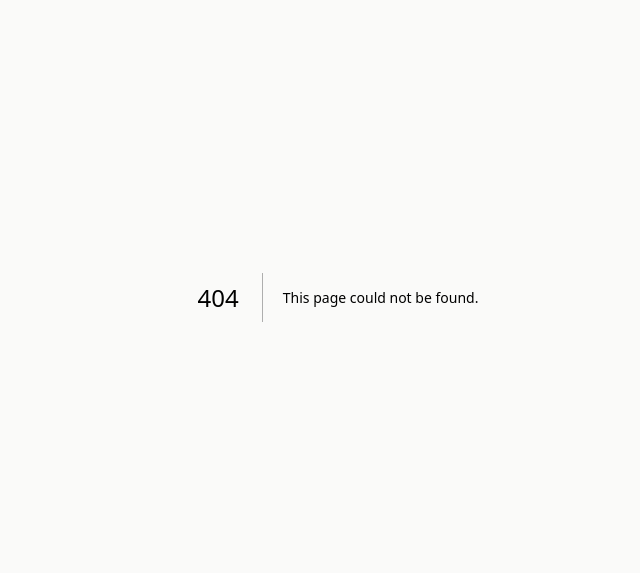
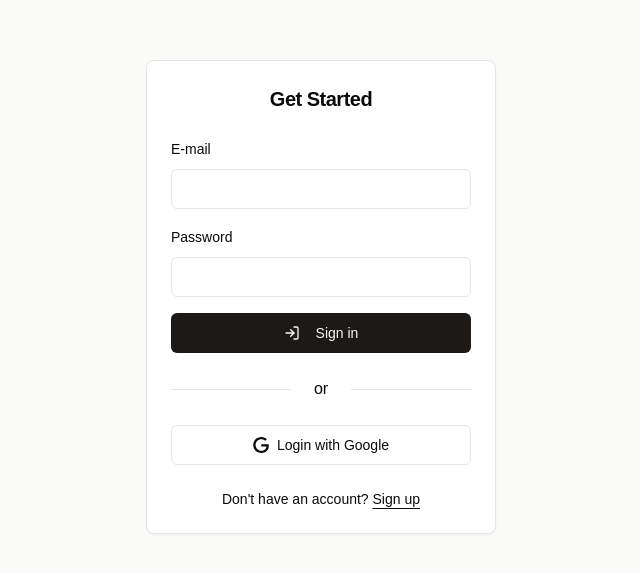
Before and after one commit to xRiku/fit-calendr, a Next.js app: page /auth/signin in a window 1280 px wide. Before the commit this address had no page. Shown: the part 103-676 px from the top of the page, without its empty margins (302-942 px from the left). Built offline with nearby package versions, Linux system fonts and the light colour scheme.

Commit message:
feat: add basic signin page

```diff
--- /dev/null
+++ b/src/app/auth/signin/google-sign-in-button.tsx
@@ -0,0 +1,36 @@
+"use client";
+
+import { Loader2 } from "lucide-react";
+import { useState } from "react";
+
+import { Button } from "@/components/ui/button";
+
+export function GoogleSignInButton() {
+  const [loading, setLoading] = useState(false);
+
+  async function handleSignIn() {
+    setLoading(true);
+  }
+
+  return (
+    <Button
+      variant="outline"
+      type="button"
+      className="w-full"
+      onClick={handleSignIn}
+      disabled={loading}
+    >
+      {loading ? (
+        <Loader2 className="mr-2 h-4 w-4 animate-spin" />
+      ) : (
+        <svg xmlns="http://www.w3.org/2000/svg" viewBox="0 0 24 24">
+          <path
+            d="M12.48 10.92v3.28h7.84c-.24 1.84-.853 3.187-1.787 4.133-1.147 1.147-2.933 2.4-6.053 2.4-4.827 0-8.6-3.893-8.6-8.72s3.773-8.72 8.6-8.72c2.6 0 4.507 1.027 5.907 2.347l2.307-2.307C18.747 1.44 16.133 0 12.48 0 5.867 0 .307 5.387.307 12s5.56 12 12.173 12c3.573 0 6.267-1.173 8.373-3.36 2.16-2.16 2.84-5.213 2.84-7.667 0-.76-.053-1.467-.173-2.053H12.48z"
+            fill="currentColor"
+          />
+        </svg>
+      )}
+      Login with Google
+    </Button>
+  );
+}
--- /dev/null
+++ b/src/app/auth/signin/page.tsx
@@ -0,0 +1,37 @@
+import { Card, CardHeader, CardTitle, CardContent } from "@/components/ui/card";
+
+import { Separator } from "@/components/ui/separator";
+import { GoogleSignInButton } from "./google-sign-in-button";
+import Link from "next/link";
+import { SignInForm } from "./sign-in-form";
+
+export default function SignInPage() {
+  return (
+    <div className="flex min-h-svh w-full items-center justify-center p-6 md:p-10">
+      <div className="w-full max-w-sm">
+        <Card className="w-[350px]">
+          <CardHeader className="text-center">
+            <CardTitle className="text-xl font-semibold tracking-tight">
+              Get Started
+            </CardTitle>
+          </CardHeader>
+          <CardContent className="flex flex-col gap-6">
+            <SignInForm />
+            <div className="flex justify-between items-center gap-2 ">
+              <Separator className="w-2/5" />
+              <p>or</p>
+              <Separator className="w-2/5" />
+            </div>
+            <GoogleSignInButton />
+            <div className="text-center text-sm">
+              Don&apos;t have an account?{" "}
+              <Link href="/signup" className="underline underline-offset-4">
+                Sign up
+              </Link>
+            </div>
+          </CardContent>
+        </Card>
+      </div>
+    </div>
+  );
+}
--- /dev/null
+++ b/src/app/auth/signin/sign-in-form.tsx
@@ -0,0 +1,77 @@
+"use client";
+
+import { zodResolver } from "@hookform/resolvers/zod";
+import { Loader2, LogIn } from "lucide-react";
+import { signIn } from "next-auth/react";
+import { useForm } from "react-hook-form";
+import { z } from "zod";
+
+import { Button } from "@/components/ui/button";
+import { Input } from "@/components/ui/input";
+import { Label } from "@/components/ui/label";
+
+const signInFormSchema = z.object({
+  email: z.string().email(),
+  password: z.string().min(6),
+});
+
+type SignInFormSchema = z.infer<typeof signInFormSchema>;
+
+export function SignInForm() {
+  const {
+    register,
+    handleSubmit,
+    formState: { isSubmitting, errors },
+  } = useForm<SignInFormSchema>({
+    resolver: zodResolver(signInFormSchema),
+    defaultValues: {
+      email: "",
+      password: "",
+    },
+  });
+
+  async function handleSignIn(data: SignInFormSchema) {
+    const { email, password } = data;
+
+    await signIn("credentials", {
+      email,
+      password,
+      callbackUrl: "/",
+    });
+  }
+
+  return (
+    <form onSubmit={handleSubmit(handleSignIn)} className="space-y-4">
+      <div className="space-y-2">
+        <Label htmlFor="email">E-mail</Label>
+        <Input id="email" type="email" {...register("email")} />
+
+        {errors.email && (
+          <p className="text-sm font-medium text-red-500 dark:text-red-400">
+            {errors.email.message}
+          </p>
+        )}
+      </div>
+
+      <div className="space-y-2">
+        <Label htmlFor="password">Password</Label>
+        <Input id="password" type="password" {...register("password")} />
+
+        {errors.password && (
+          <p className="text-sm font-medium text-red-500 dark:text-red-400">
+            {errors.password.message}
+          </p>
+        )}
+      </div>
+
+      <Button type="submit" className="w-full" disabled={isSubmitting}>
+        {isSubmitting ? (
+          <Loader2 className="mr-2 h-4 w-4 animate-spin" />
+        ) : (
+          <LogIn className="mr-2 h-4 w-4" />
+        )}
+        Sign in
+      </Button>
+    </form>
+  );
+}
--- /dev/null
+++ b/src/components/login-form.tsx
@@ -0,0 +1,68 @@
+import { cn } from "@/lib/utils";
+import { Button } from "@/components/ui/button";
+import {
+  Card,
+  CardContent,
+  CardDescription,
+  CardHeader,
+  CardTitle,
+} from "@/components/ui/card";
+import { Input } from "@/components/ui/input";
+import { Label } from "@/components/ui/label";
+
+export function LoginForm({
+  className,
+  ...props
+}: React.ComponentPropsWithoutRef<"div">) {
+  return (
+    <div className={cn("flex flex-col gap-6", className)} {...props}>
+      <Card>
+        <CardHeader>
+          <CardTitle className="text-2xl">Login</CardTitle>
+          <CardDescription>
+            Enter your email below to login to your account
+          </CardDescription>
+        </CardHeader>
+        <CardContent>
+          <form>
+            <div className="flex flex-col gap-6">
+              <div className="grid gap-2">
+                <Label htmlFor="email">Email</Label>
+                <Input
+                  id="email"
+                  type="email"
+                  placeholder="m@example.com"
+                  required
+                />
+              </div>
+              <div className="grid gap-2">
+                <div className="flex items-center">
+                  <Label htmlFor="password">Password</Label>
+                  <a
+                    href="#"
+                    className="ml-auto inline-block text-sm underline-offset-4 hover:underline"
+                  >
+                    Forgot your password?
+                  </a>
+                </div>
+                <Input id="password" type="password" required />
+              </div>
+              <Button type="submit" className="w-full">
+                Login
+              </Button>
+              <Button variant="outline" className="w-full">
+                Login with Google
+              </Button>
+            </div>
+            <div className="mt-4 text-center text-sm">
+              Don&apos;t have an account?{" "}
+              <a href="#" className="underline underline-offset-4">
+                Sign up
+              </a>
+            </div>
+          </form>
+        </CardContent>
+      </Card>
+    </div>
+  );
+}
--- a/src/components/ui/button.tsx
+++ b/src/components/ui/button.tsx
@@ -1,24 +1,22 @@
-import * as React from "react";
-import { Slot } from "@radix-ui/react-slot";
-import { cva, type VariantProps } from "class-variance-authority";
+import * as React from "react"
+import { Slot } from "@radix-ui/react-slot"
+import { cva, type VariantProps } from "class-variance-authority"
 
-import { cn } from "@/lib/utils";
+import { cn } from "@/lib/utils"
 
 const buttonVariants = cva(
-  "inline-flex items-center justify-center gap-2 whitespace-nowrap rounded-md text-sm font-medium ring-offset-white transition-colors focus-visible:outline-none focus-visible:ring-2 focus-visible:ring-stone-900 focus-visible:ring-offset-2 disabled:pointer-events-none disabled:opacity-50 [&_svg]:pointer-events-none [&_svg]:size-4 [&_svg]:shrink-0 dark:ring-offset-stone-900 dark:focus-visible:ring-stone-300",
+  "inline-flex items-center justify-center gap-2 whitespace-nowrap rounded-md text-sm font-medium ring-offset-white transition-colors focus-visible:outline-none focus-visible:ring-2 focus-visible:ring-stone-950 focus-visible:ring-offset-2 disabled:pointer-events-none disabled:opacity-50 [&_svg]:pointer-events-none [&_svg]:size-4 [&_svg]:shrink-0 dark:ring-offset-stone-950 dark:focus-visible:ring-stone-300",
   {
     variants: {
       variant: {
-        default:
-          "bg-stone-900 text-stone-50 hover:bg-stone-900/90 dark:bg-stone-50 dark:text-stone-900 dark:hover:bg-stone-50/90",
+        default: "bg-stone-900 text-stone-50 hover:bg-stone-900/90 dark:bg-stone-50 dark:text-stone-900 dark:hover:bg-stone-50/90",
         destructive:
           "bg-red-500 text-stone-50 hover:bg-red-500/90 dark:bg-red-900 dark:text-stone-50 dark:hover:bg-red-900/90",
         outline:
-          "border border-stone-200 bg-white hover:bg-stone-100 hover:text-stone-900 dark:border-stone-800 dark:bg-stone-900 dark:hover:bg-stone-800 dark:hover:text-stone-50",
+          "border border-stone-200 bg-white hover:bg-stone-100 hover:text-stone-900 dark:border-stone-800 dark:bg-stone-950 dark:hover:bg-stone-800 dark:hover:text-stone-50",
         secondary:
           "bg-stone-100 text-stone-900 hover:bg-stone-100/80 dark:bg-stone-800 dark:text-stone-50 dark:hover:bg-stone-800/80",
-        ghost:
-          "hover:bg-stone-100 hover:text-stone-900 dark:hover:bg-stone-800 dark:hover:text-stone-50",
+        ghost: "hover:bg-stone-100 hover:text-stone-900 dark:hover:bg-stone-800 dark:hover:text-stone-50",
         link: "text-stone-900 underline-offset-4 hover:underline dark:text-stone-50",
       },
       size: {
@@ -33,26 +31,26 @@ const buttonVariants = cva(
       size: "default",
     },
   }
-);
+)
 
 export interface ButtonProps
   extends React.ButtonHTMLAttributes<HTMLButtonElement>,
     VariantProps<typeof buttonVariants> {
-  asChild?: boolean;
+  asChild?: boolean
 }
 
 const Button = React.forwardRef<HTMLButtonElement, ButtonProps>(
   ({ className, variant, size, asChild = false, ...props }, ref) => {
-    const Comp = asChild ? Slot : "button";
+    const Comp = asChild ? Slot : "button"
     return (
       <Comp
         className={cn(buttonVariants({ variant, size, className }))}
         ref={ref}
         {...props}
       />
-    );
+    )
   }
-);
-Button.displayName = "Button";
+)
+Button.displayName = "Button"
 
-export { Button, buttonVariants };
+export { Button, buttonVariants }
--- a/src/components/ui/card.tsx
+++ b/src/components/ui/card.tsx
@@ -1,6 +1,6 @@
-import * as React from "react";
+import * as React from "react"
 
-import { cn } from "@/lib/utils";
+import { cn } from "@/lib/utils"
 
 const Card = React.forwardRef<
   HTMLDivElement,
@@ -9,13 +9,13 @@ const Card = React.forwardRef<
   <div
     ref={ref}
     className={cn(
-      "rounded-lg border border-stone-200 bg-white text-stone-800 shadow-sm dark:border-stone-800 dark:bg-stone-900 dark:text-stone-50",
+      "rounded-lg border border-stone-200 bg-white text-stone-950 shadow-sm dark:border-stone-800 dark:bg-stone-950 dark:text-stone-50",
       className
     )}
     {...props}
   />
-));
-Card.displayName = "Card";
+))
+Card.displayName = "Card"
 
 const CardHeader = React.forwardRef<
   HTMLDivElement,
@@ -26,8 +26,8 @@ const CardHeader = React.forwardRef<
     className={cn("flex flex-col space-y-1.5 p-6", className)}
     {...props}
   />
-));
-CardHeader.displayName = "CardHeader";
+))
+CardHeader.displayName = "CardHeader"
 
 const CardTitle = React.forwardRef<
   HTMLDivElement,
@@ -41,8 +41,8 @@ const CardTitle = React.forwardRef<
     )}
     {...props}
   />
-));
-CardTitle.displayName = "CardTitle";
+))
+CardTitle.displayName = "CardTitle"
 
 const CardDescription = React.forwardRef<
   HTMLDivElement,
@@ -53,16 +53,16 @@ const CardDescription = React.forwardRef<
     className={cn("text-sm text-stone-500 dark:text-stone-400", className)}
     {...props}
   />
-));
-CardDescription.displayName = "CardDescription";
+))
+CardDescription.displayName = "CardDescription"
 
 const CardContent = React.forwardRef<
   HTMLDivElement,
   React.HTMLAttributes<HTMLDivElement>
 >(({ className, ...props }, ref) => (
   <div ref={ref} className={cn("p-6 pt-0", className)} {...props} />
-));
-CardContent.displayName = "CardContent";
+))
+CardContent.displayName = "CardContent"
 
 const CardFooter = React.forwardRef<
   HTMLDivElement,
@@ -73,14 +73,7 @@ const CardFooter = React.forwardRef<
     className={cn("flex items-center p-6 pt-0", className)}
     {...props}
   />
-));
-CardFooter.displayName = "CardFooter";
+))
+CardFooter.displayName = "CardFooter"
 
-export {
-  Card,
-  CardHeader,
-  CardFooter,
-  CardTitle,
-  CardDescription,
-  CardContent,
-};
+export { Card, CardHeader, CardFooter, CardTitle, CardDescription, CardContent }
--- a/src/components/ui/input.tsx
+++ b/src/components/ui/input.tsx
@@ -1,6 +1,6 @@
-import * as React from "react";
+import * as React from "react"
 
-import { cn } from "@/lib/utils";
+import { cn } from "@/lib/utils"
 
 const Input = React.forwardRef<HTMLInputElement, React.ComponentProps<"input">>(
   ({ className, type, ...props }, ref) => {
@@ -8,15 +8,15 @@ const Input = React.forwardRef<HTMLInputElement, React.ComponentProps<"input">>(
       <input
         type={type}
         className={cn(
-          "flex h-10 w-full rounded-md border border-stone-200 bg-white px-3 py-2 text-base ring-offset-white file:border-0 file:bg-transparent file:text-sm file:font-medium file:text-stone-900 placeholder:text-stone-500 focus-visible:outline-none focus-visible:ring-2 focus-visible:ring-stone-900 focus-visible:ring-offset-2 disabled:cursor-not-allowed disabled:opacity-50 md:text-sm dark:border-stone-800 dark:bg-stone-900 dark:ring-offset-stone-900 dark:file:text-stone-50 dark:placeholder:text-stone-400 dark:focus-visible:ring-stone-300",
+          "flex h-10 w-full rounded-md border border-stone-200 bg-white px-3 py-2 text-base ring-offset-white file:border-0 file:bg-transparent file:text-sm file:font-medium file:text-stone-950 placeholder:text-stone-500 focus-visible:outline-none focus-visible:ring-2 focus-visible:ring-stone-950 focus-visible:ring-offset-2 disabled:cursor-not-allowed disabled:opacity-50 md:text-sm dark:border-stone-800 dark:bg-stone-950 dark:ring-offset-stone-950 dark:file:text-stone-50 dark:placeholder:text-stone-400 dark:focus-visible:ring-stone-300",
           className
         )}
         ref={ref}
         {...props}
       />
-    );
+    )
   }
-);
-Input.displayName = "Input";
+)
+Input.displayName = "Input"
 
-export { Input };
+export { Input }
```
